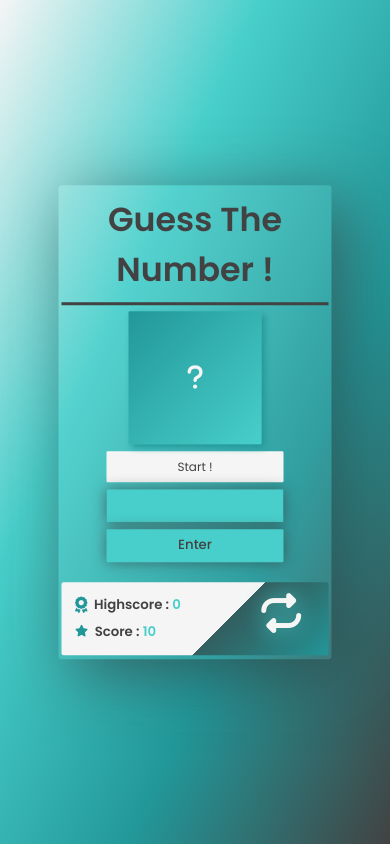
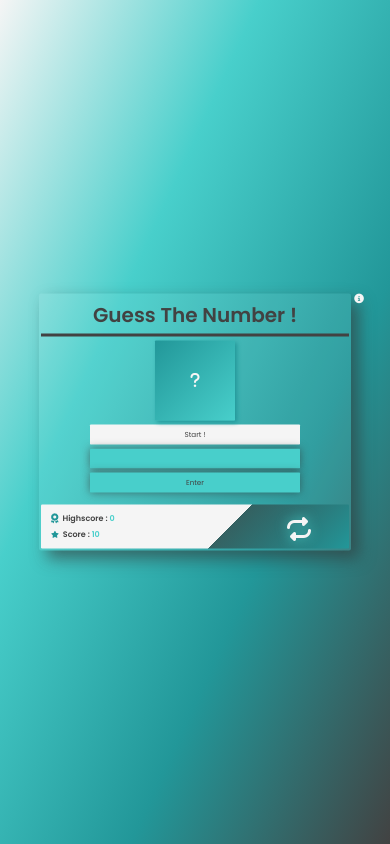
Before and after one commit to Harsh-v3/Guess-The-Number, a plain HTML site: page index.html in a window 390 px wide. Drawn offline with Linux system fonts and the light colour scheme.

Commit message:
update major things

```diff
--- a/index.html
+++ b/index.html
@@ -21,11 +21,14 @@
             <p class="ans center"><i class="fa-solid fa-question"></i></p>
           </div>
           <div class="container__content--msg">
-            <p class="msg">Start !</p>
+            <p class="msg text-style">Start !</p>
           </div>
           <form class="container__content--inp">
-            <input type="number" class="inp btn--inp inp--ans" />
-            <button class="inp inp--btn">Enter</button>
+            <input
+              type="number"
+              class="inp btn--inp inp--ans text-style el-formet"
+            />
+            <button class="inp inp--btn text-style el-formet">Enter</button>
           </form>
         </div>
         <div class="container__result">
@@ -42,12 +45,15 @@
             <i class="fa-solid fa-repeat fa-2xl"></i>
           </span>
         </div>
+        <span class="btn--info"
+          ><i class="fa-solid fa-circle-info fa-2xl"></i
+        ></span>
       </div>
     </main>
-    <script src="script.js"></script>
-    <script
-      src="https://kit.fontawesome.com/da59f70052.js"
-      crossorigin="anonymous"
-    ></script>
   </body>
+  <script src="script.js"></script>
+  <script
+    src="https://kit.fontawesome.com/da59f70052.js"
+    crossorigin="anonymous"
+  ></script>
 </html>
--- a/script.js
+++ b/script.js
@@ -11,16 +11,22 @@ const highscoreEl = document.querySelector('.highscore');
 // Buttons :
 const enter = document.querySelector('.inp--btn');
 const again = document.querySelector('.btn--again');
+const resetHigscore = document.querySelector('.btn--info');
 
 // Variables :
-let Guess = Math.floor(Math.random() * 20 + 1);
-let score = 10;
-let highscore = localStorage.getItem('Highscore')
+let Guess;
+let score;
+let highscore;
+const init = function () {
+  Guess = Math.floor(Math.random() * 20 + 1);
+  score = 10;
+  highscore = localStorage.getItem('Highscore')
     ? +localStorage.getItem('Highscore')
     : 0;
-
-console.log(Guess, highscore);
   highscoreEl.textContent = highscore;
+  scoreEl.textContent = score;
+};
+init();
 
 // Game Logic :
 enter.addEventListener('click', function (e) {
@@ -61,18 +67,27 @@ enter.addEventListener('click', function (e) {
 });
 
 // Again Button Functionality :
-again.addEventListener('click', function (e) {
+const againFn = function () {
+  {
+    init();
     messageEl.textContent = 'Start !';
     messageEl.style.color = 'var(--color-dark)';
     messageEl.parentElement.style.background = 'var(--color-light)';
 
     answerEl.innerHTML = '<i class="fa-solid fa-question">';
     userGuess.value = ' ';
-  score = 10;
-  scoreEl.textContent = score;
 
     enter.removeAttribute('disabled');
     userGuess.removeAttribute('disabled');
     enter.style.opacity = 1;
     userGuess.style.opacity = 1;
+  }
+};
+again.addEventListener('click', againFn);
+
+// Reset HighScore :
+resetHigscore.addEventListener('click', function (e) {
+  console.log('Old Highscore Reseted !');
+  localStorage.clear();
+  again();
 });
--- a/style.css
+++ b/style.css
@@ -48,7 +48,7 @@ body {
   display: grid;
   width: 60% auto;
   height: auto;
-  box-shadow: 2rem 2rem 10rem var(--color-shadow);
+  box-shadow: 2rem 2rem 4rem var(--color-shadow);
 }
 
 .container__title {
@@ -96,28 +96,27 @@ body {
   padding: 1rem;
 }
 
-.msg {
+.text-style {
+  font-family: inherit;
   text-align: center;
   color: var(--color-dark);
   font-size: 1.8rem;
   font-weight: 400;
 }
 
+.el-formet {
+  border: none;
+  border-radius: 0.2rem;
+  background: var(--color-primary);
+  box-shadow: 0 0 2rem var(--color-shadow);
+  transition: all 0.2s ease-in-out;
+}
+
 .inp--ans {
   grid-area: input;
   height: 5rem;
   outline: none;
-  border: none;
-  border-radius: 0.2rem;
-  background: var(--color-primary);
-  color: var(--color-dark);
-  text-align: center;
-  font-weight: 500;
-  font-size: 2rem;
   border-bottom: 3px solid transparent;
-  box-shadow: 0 0 2rem var(--color-shadow);
-
-  transition: all 0.2s ease-in-out;
 }
 
 .inp--ans:focus {
@@ -131,15 +130,7 @@ body {
 .inp--btn {
   grid-area: button;
   border: none;
-  border-radius: 0.2rem;
-  background: var(--color-primary);
-  font-size: 2rem;
-  font-family: inherit;
-  color: var(--color-dark);
-  font-weight: 500;
   cursor: pointer;
-  box-shadow: 0 0rem 2rem var(--color-shadow);
-  transition: all 0.2s ease-in;
 }
 
 .inp--btn:hover {
@@ -202,7 +193,7 @@ body {
 
 .icon {
   color: var(--color-primary-dark);
-  padding-right: 0.5rem;
+  padding: 0 0.5rem;
 }
 
 .btn--again {
@@ -217,16 +208,11 @@ body {
   transition: all 0.2s ease-in-out;
 }
 
-.btn--again:hover,
-.btn--again:focus,
-.btn--again:active {
+.btn--again:hover {
   color: var(--color-primary);
 }
 
-@media screen and (max-width: 700px) {
-  .container {
-    width: 80%;
-  }
+@media screen and (max-width: 800px) {
   .container__content--inp {
     row-gap: 1rem;
     grid-template-areas:
@@ -237,38 +223,32 @@ body {
     height: 5rem;
   }
 }
-@media screen and (max-width: 800px) {
-  .container {
-    width: 75%;
-  }
-}
-@media screen and (max-width: 1000px) {
-  .container {
-    width: 70%;
+
+@media screen and ((max-width: 1000px) or (max-height: 700px)) {
+  html {
+    font-size: 52%;
   }
 }
 
-@media screen and (max-height: 700px) {
+@media screen and ((max-width: 600px) or (max-height: 600px)) {
   html {
     font-size: 41.6%;
   }
 }
-@media screen and (max-width: 450px) {
+
+@media screen and ((max-height: 400px) or (max-width : 450px)) {
   html {
-    font-size: 41.6%;
+    font-size: 25%;
   }
-}
-@media screen and (max-height: 450px) {
-  html {
-    font-size: 31.25%;
-  }
-}
-@media screen and (max-height: 300px) {
-  html {
-    font-size: 20.8%;
+  .container {
+    width: 80%;
   }
 }
 
-.uparr {
-  padding-left: 0.5rem;
+.btn--info {
+  scale: 1.2;
+  color: var(--color-light);
+  position: absolute;
+  right: -3rem;
+  cursor: pointer;
 }
```
Lines whose indentation alone changed are shown as unchanged.
